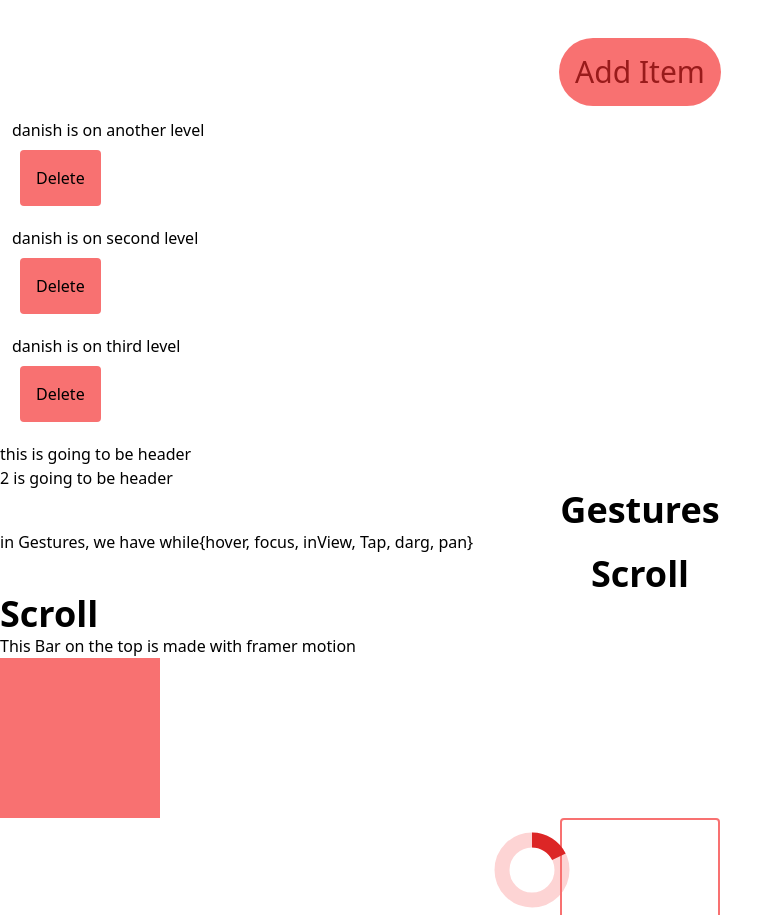
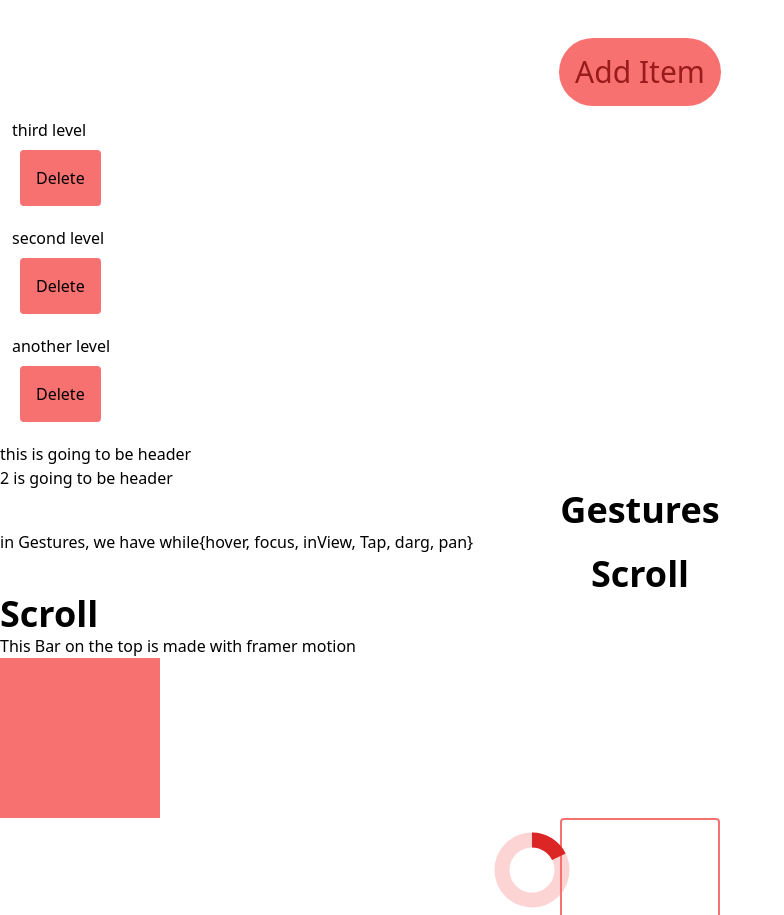
Before and after one commit to Danishsjjd/framer-motion-animations, a React (Vite) app: page / in a window 1280 px wide. Shown: the part 2020-2935 px from the top of the page, without its empty margins (0-784 px from the left). Built offline with nearby package versions, Linux system fonts and the light colour scheme.

Commit message:
fix(todo): animations

```diff
--- a/src/components/Todo.tsx
+++ b/src/components/Todo.tsx
@@ -27,7 +27,7 @@ const reducer = (state: TodoState, actions: Action): TodoState => {
   const { payload, type } = actions;
   switch (type) {
     case "ADD":
-      const newTodo = [...state.todo, payload];
+      const newTodo = [payload, ...state.todo];
       return { ...state, todo: newTodo };
     case "DELETE":
       const newState = state.todo.filter(
@@ -44,19 +44,19 @@ const Todo = () => {
   const [state, dispatch] = useReducer(reducer, {
     todo: [
       {
-        todo: "danish is on another level",
+        todo: "third level",
         isCompleted: false,
-        id: 1,
+        id: 3,
       },
       {
-        todo: "danish is on second level",
+        todo: "second level",
         isCompleted: false,
         id: 2,
       },
       {
-        todo: "danish is on third level",
+        todo: "another level",
         isCompleted: false,
-        id: 3,
+        id: 1,
       },
     ],
   });
@@ -70,7 +70,7 @@ const Todo = () => {
           id.current++;
           dispatch({
             payload: {
-              todo: `todo number ${id.current}`,
+              todo: `level number: ${id.current}`,
               id: id.current,
               isCompleted: false,
             },
@@ -81,7 +81,7 @@ const Todo = () => {
         Add Item
       </motion.button>
       <motion.ul>
-        <AnimatePresence mode="popLayout">
+        <AnimatePresence>
           {state.todo.map((singleTodo) => (
             <List dispatch={dispatch} key={singleTodo.id} {...singleTodo} />
           ))}
@@ -91,25 +91,22 @@ const Todo = () => {
   );
 };
 
-const List = React.forwardRef(
-  (
+const List = React.forwardRef<
+  HTMLLIElement,
   {
-      id,
-      todo,
-      dispatch,
-    }: {
     id: number;
     todo: string;
     dispatch: React.Dispatch<Action>;
-    },
-    ref
-  ) => {
+  }
+>(({ id, todo, dispatch }, ref) => {
   return (
     <motion.li
       className="m-3"
+      initial={{ opacity: 0 }}
       animate={{ opacity: 1 }}
       exit={{ opacity: 0, scaleY: 0 }}
       layout
+      ref={ref}
     >
       <p>{todo}</p>
       <button
@@ -125,7 +122,6 @@ const List = React.forwardRef(
       </button>
     </motion.li>
   );
-  }
-);
+});
 
 export default Todo;
```
Also changed, not shown: 1 other file (tests, documents, lock files or other folders). Lines whose indentation alone changed are shown as unchanged.
